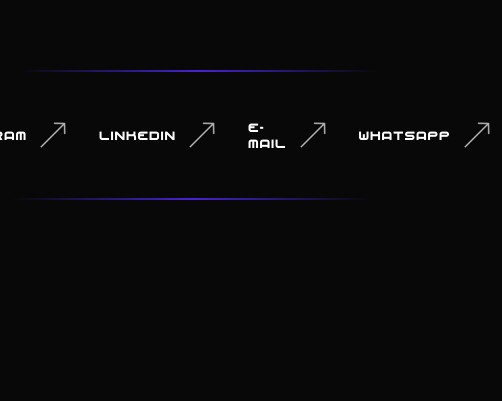
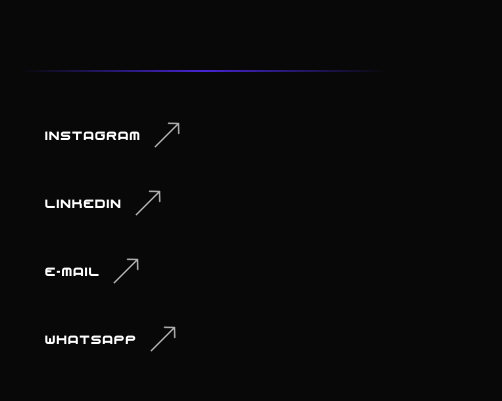
Before and after one commit to paulopariz/PAULOPARIZ-PORTFOLIO, a Vue app: page / in a window 390 px wide. Shown: the part 707-1108 px from the top of the page, 502 px wide, since content can reach past the window. Before the commit the page ends 907 px from the top, so only its background shows below. Built offline with nearby package versions, Linux system fonts and the light colour scheme; no server answers.

Commit message:
sociais responsive

```diff
--- a/src/components/Sociais/MySociais.vue
+++ b/src/components/Sociais/MySociais.vue
@@ -1,6 +1,8 @@
 <template>
   <div>
-    <ul class="flex items-center justify-center gap-36 mt-28 max-xl:gap-24 max-lg:gap-16">
+    <ul
+      class="flex items-center justify-center gap-36 mt-28 max-xl:gap-24 max-lg:gap-16 max-md:grid max-md:grid-cols-2 max-md:place-items-center max-sm:grid-cols-1 max-sm:place-items-start max-sm:gap-8"
+    >
       <li v-for="obj in sociais" :key="obj">
         <a href="" class="flex items-center gap-6 max-lg:gap-2">
           <span
```
